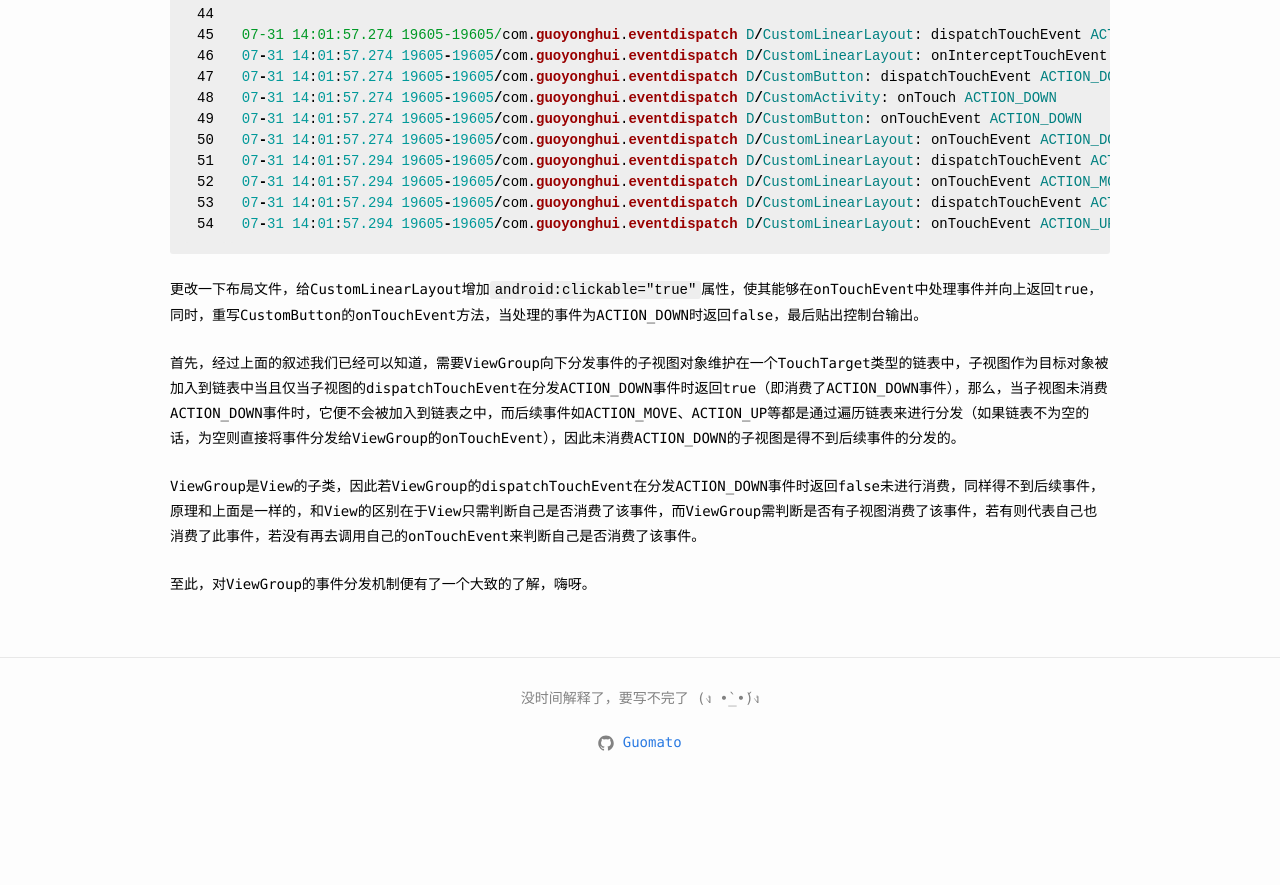
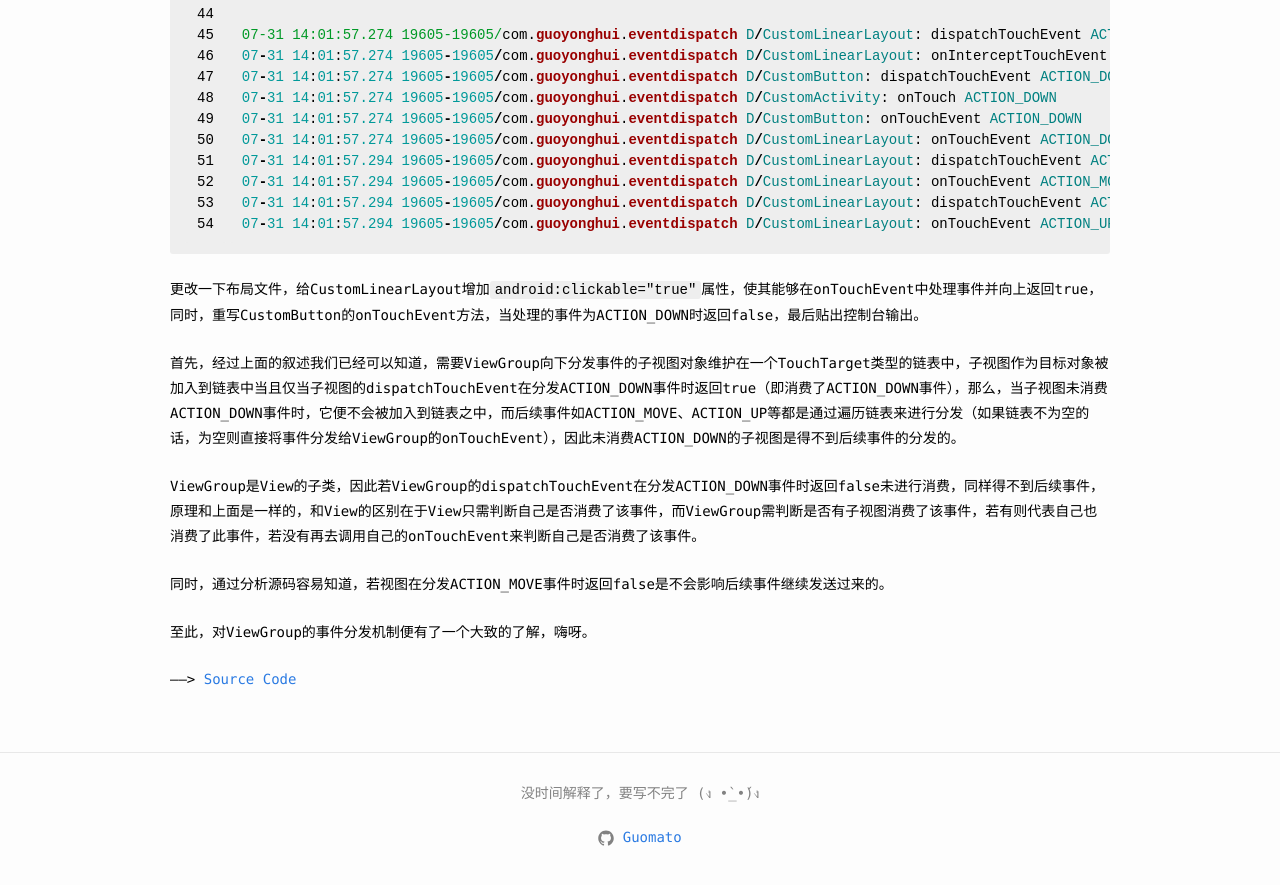
Before and after one commit to 16S003001/16S003001.github.io, a Jekyll site: the page built from _posts/2016-07-30-ViewGroup事件分发机制.markdown, in a window 1280 px wide and 900 px high, scrolled down 15199 px. Shown: the top 885 px of the window. Built offline with Jekyll 4.4.1, drawn with Linux system fonts in a browser that asks for light colours; before the commit the page ends 16004 px from its top, so only the background shows below that; some of the changed text lies outside the part shown.

Commit message:
modify blog

```diff
--- a/_posts/2016-07-24-View事件分发机制.markdown
+++ b/_posts/2016-07-24-View事件分发机制.markdown
@@ -3,7 +3,7 @@ layout: post
 title:  "View事件分发机制"
 date:   2016-07-24 18:30:54 +0800
 author: Guomato
-categories: Android View
+categories: [Android 源码]
 ---
 
 本文将主要讨论View的事件分发机制，首先，通过自定义继承自Button的按钮控件来观察事件分发相关方法调用的过程。
--- a/_posts/2016-07-30-ViewGroup事件分发机制.markdown
+++ b/_posts/2016-07-30-ViewGroup事件分发机制.markdown
@@ -3,7 +3,7 @@ layout: post
 title: "ViewGroup事件分发机制"
 author: Guomato
 date: 2016-07-30 17:30:26 +0800
-categories: ViewGroup Android
+categories: [Android 源码]
 ---
 继上一篇[View事件分发机制](http://guomato.github.io/android/view/2016/07/24/View事件分发机制.html)后，本篇博客将会分析ViewGroup的事件分发机制。
 
@@ -636,4 +636,8 @@ return super.onTouchEvent(event);
 
 ViewGroup是View的子类，因此若ViewGroup的dispatchTouchEvent在分发ACTION_DOWN事件时返回false未进行消费，同样得不到后续事件，原理和上面是一样的，和View的区别在于View只需判断自己是否消费了该事件，而ViewGroup需判断是否有子视图消费了该事件，若有则代表自己也消费了此事件，若没有再去调用自己的onTouchEvent来判断自己是否消费了该事件。
 
+同时，通过分析源码容易知道，若视图在分发ACTION_MOVE事件时返回false是不会影响后续事件继续发送过来的。
+
 至此，对ViewGroup的事件分发机制便有了一个大致的了解，嗨呀。
+
+------> [Source Code](https://github.com/Guomato/EventLearning)
```
Also changed, not shown: 1 other file.
